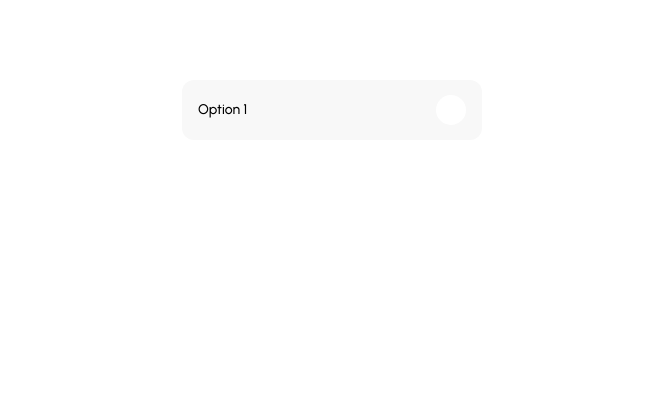
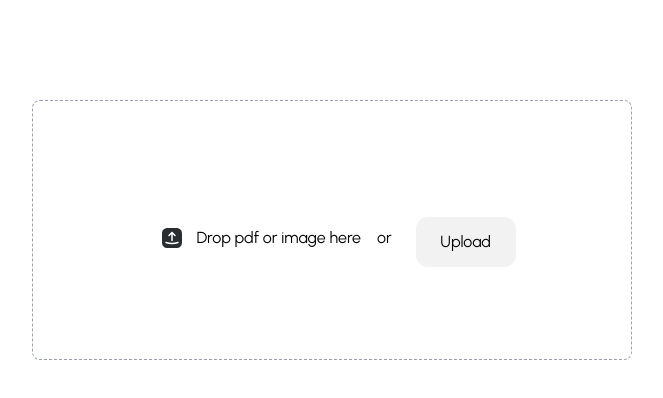
Before and after one commit to VAR0102/test-project, a Next.js app: page / in a window 1280 px wide. Shown: the top 398 px of the page, without its empty margins (308-971 px from the left). Built offline with nearby package versions, Linux system fonts and the light colour scheme.

Commit message:
create other components

```diff
--- a/src/app/Checkbox/index.tsx
+++ b/src/app/Checkbox/index.tsx
@@ -104,7 +104,7 @@ const Checkbox: React.FC<CheckboxProps> = ({
                     : "bg-transparent text-black opacity-30 border-[#0000001A]"
                 }`}
               >
-                {status === "2nd" && index === 0 ? <SignIcon/> : index + 1}
+                {status === "2nd" && index === 0 ? <SignIcon /> : index + 1}
               </button>
               {index < groupItems.length - 1 && (
                 <div className="h-4 w-px bg-gray-400 mt-1" />
--- /dev/null
+++ b/src/app/OtherComponent/index.tsx
@@ -0,0 +1,75 @@
+"use client";
+
+import React from "react";
+import UploadIcon from "../assets/icons/UploadIcon";
+
+type Variant = "Toglle" | "Drop";
+type Status = "on" | "off";
+
+interface OtherComponentsProps {
+  variant: Variant;
+  status?: Status;
+  onClick?: (index?: number) => void;
+  className?: string;
+  type?: "button";
+  children?: React.ReactNode;
+}
+
+const solidStyles: Record<Status, string> = {
+  on: "w-[60px] h-[30px] bg-[#3C5A4B] rounded-[20px]",
+  off: "bg-[#E6E6E6] w-[60px] h-[30px] rounded-[20px]",
+};
+
+const OtherComponent: React.FC<OtherComponentsProps> = ({
+  variant,
+  status = "off",
+  onClick,
+  className = "",
+  type = "button",
+  children,
+}) => {
+  if (variant === "Toglle") {
+    const styles = solidStyles[status];
+    return (
+      <button
+        type={type}
+        onClick={() => onClick?.()}
+        className={`relative cursor-pointer flex items-center justify-start ${styles} ${className}`}
+      >
+        <span className="w-[24px] h-[24px] ml-1 bg-white rounded-full"></span>
+        {children}
+      </button>
+    );
+  }
+
+  if (variant === "Drop") {
+    return (
+      <div className="w-[630px] h-[290px] bg-[#FFFFFF] hover:bg-[#B0DDFF66]  rounded-2xl flex justify-center ">
+        <div
+          className={`border border-dashed w-[600px] h-[260px] border-gray-400 hover:border-[#B0DDFF] mt-5 rounded-lg p-4 text-center space-y-2  ${className}`}
+        >
+          <div className="flex flex-row text-center items-center justify-center mt-25  space-y-2">
+            <div className="px-3">
+              <UploadIcon />
+            </div>
+            <p className="flex text-[#000000]">Drop pdf or image here</p>
+            <span className="ml-4  text-[#000000] ">or</span>
+
+            <button
+              onClick={() => onClick?.()}
+              type="button"
+              className="px-3 py-1 ml-6 w-[100px] h-[50px] bg-[#F2F2F2] text-[#000000]  rounded-[12px] text-[16px]"
+            >
+              Upload
+            </button>
+          </div>
+          {children}
+        </div>
+      </div>
+    );
+  }
+
+  return null;
+};
+
+export default OtherComponent;
--- a/src/app/RadioButton/index.tsx
+++ b/src/app/RadioButton/index.tsx
@@ -1,14 +1,8 @@
 /* eslint-disable react-hooks/rules-of-hooks */
-"use client"
+"use client";
 import { useState } from "react";
 
-
-type Variant =
-| "RadioSingle"
-| "RadioGroup";
-
-
-
+type Variant = "RadioSingle" | "RadioGroup";
 
 interface RadioButtonsProps {
   variant: Variant;
@@ -23,10 +17,8 @@ const RadioButtons: React.FC<RadioButtonsProps> = ({
   onClick,
   className = "",
   type = "button",
-  children
+  children,
 }) => {
-
-
   if (variant === "RadioSingle") {
     const [active, setActive] = useState(false);
 
@@ -68,9 +60,7 @@ if (variant === "RadioGroup") {
     );
   }
 
+  return null;
+};
 
-
-return null
-}
-
-export default RadioButtons
+export default RadioButtons;
--- /dev/null
+++ b/src/app/assets/icons/UploadIcon.tsx
@@ -0,0 +1,23 @@
+const UploadIcon = ({
+  width = 24,
+  height = 24,
+}: {
+  width?: string | number;
+  height?: string | number;
+}) => {
+  return (
+    <svg
+      width={width}
+      height={height}
+      viewBox="0 0 24 24"
+      fill="none"
+      xmlns="http://www.w3.org/2000/svg"
+    >
+      <path
+        d="M16.19 2H7.81C4.17 2 2 4.17 2 7.81V16.18C2 19.83 4.17 22 7.81 22H16.18C19.82 22 21.99 19.83 21.99 16.19V7.81C22 4.17 19.83 2 16.19 2ZM8.47 8.98L11.47 5.98C11.54 5.91 11.62 5.86 11.71 5.82C11.89 5.74 12.1 5.74 12.28 5.82C12.37 5.86 12.45 5.91 12.52 5.98L15.52 8.98C15.81 9.27 15.81 9.75 15.52 10.04C15.37 10.19 15.18 10.26 14.99 10.26C14.8 10.26 14.61 10.19 14.46 10.04L12.74 8.32V14.51C12.74 14.92 12.4 15.26 11.99 15.26C11.58 15.26 11.24 14.92 11.24 14.51V8.32L9.52 10.04C9.23 10.33 8.75 10.33 8.46 10.04C8.17 9.75 8.18 9.28 8.47 8.98ZM18.24 17.22C16.23 17.89 14.12 18.23 12 18.23C9.88 18.23 7.77 17.89 5.76 17.22C5.37 17.09 5.16 16.66 5.29 16.27C5.42 15.88 5.85 15.66 6.24 15.8C9.96 17.04 14.05 17.04 17.77 15.8C18.16 15.67 18.59 15.88 18.72 16.27C18.84 16.67 18.63 17.09 18.24 17.22Z"
+        fill="#292D32"
+      />
+    </svg>
+  );
+};
+export default UploadIcon;
--- a/src/app/page.tsx
+++ b/src/app/page.tsx
@@ -9,6 +9,7 @@ import LargeTabs from "./LargeTabs";
 import MeidumButtons from "./MediumButtons";
 import Navigate from "./Navigate";
 import NavigateRail from "./NavigateRail";
+import OtherComponent from "./OtherComponent";
 import RadioButtons from "./RadioButton";
 import SearchInput from "./Search";
 import SmallTabs from "./SmallTabs";
@@ -53,7 +54,7 @@ export default function HomePage() {
 
       {/* <SmallTabs variant="TabGroup" status="1st">  </SmallTabs>
       <SmallTabs variant="TabLine"> </SmallTabs> */}
-{/*
+      {/*
       <Checkbox variant="CheckSolid" status="number"> 1</Checkbox>
 
       <Checkbox variant="CheckSolid" status="check"></Checkbox>
@@ -62,9 +63,11 @@ export default function HomePage() {
       <Checkbox variant="CheckGroup" status="1st"> </Checkbox>
  */}
 
-
- {/* <RadioButtons variant="RadioSingle">  </RadioButtons> */}
+      {/* <RadioButtons variant="RadioSingle">  </RadioButtons>
  <RadioButtons variant="RadioGroup"> Option 1</RadioButtons>
+ */}
+      <OtherComponent variant="Drop"></OtherComponent>
+      {/* <OtherComponent variant="Toglle" status="off"></OtherComponent> */}
       <div className=""></div>
     </div>
   );
```
Lines whose indentation alone changed are shown as unchanged.
